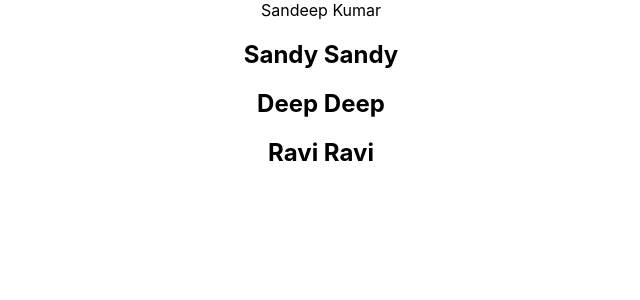
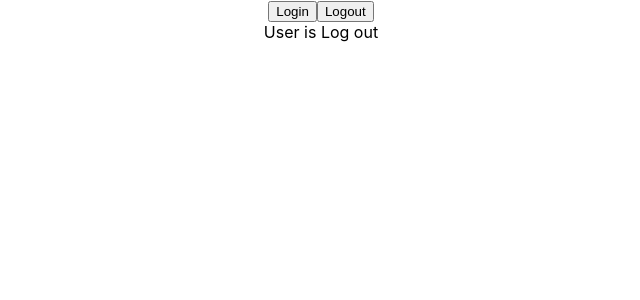
Before and after one commit to SandeepKumar377/ReactJS-TypeScript, a React (Create React App) app: page / in a window 1280 px wide. Shown: the top 300 px of the page, without its empty margins (319-959 px from the left). Built offline with nearby package versions, Linux system fonts and the light colour scheme.

Commit message:
useState_Hook

```diff
--- a/src/App.tsx
+++ b/src/App.tsx
@@ -1,39 +1,43 @@
 import './App.css';
+import { LoggedIn } from './components/state/LoggedIn';
 // import { Container } from './components/Container';
 // import { Button } from './components/Button';
 // import { Input } from './components/Input';
 // import { Greet } from './components/Greet';
 // import { Heading } from './components/Heading';
 // import { Oscar } from './components/Oscar';
-import { Person } from './components/Person';
-import { PersonList } from './components/PersonList';
+// import { Person } from './components/Person';
+// import { PersonList } from './components/PersonList';
 // import { Status } from './components/Status';
 
 function App() {
   // Passing simple props
-  const personName = {
-    fName: "Sandeep",
-    lName: "Kumar"
-  }
+  // const personName = {
+  //   fName: "Sandeep",
+  //   lName: "Kumar"
+  // }
   // Array Props
-  const nameList = [
-    {
-      fName: "Sandy",
-      lName: "Kumar"
-    },
-    {
-      fName: "Deep",
-      lName: "Kumar"
-    },
-    {
-      fName: "Ravi",
-      lName: "Kumar"
-    }
-  ]
+  // const nameList = [
+  //   {
+  //     fName: "Sandy",
+  //     lName: "Kumar"
+  //   },
+  //   {
+  //     fName: "Deep",
+  //     lName: "Kumar"
+  //   },
+  //   {
+  //     fName: "Ravi",
+  //     lName: "Kumar"
+  //   }
+  // ]
   return (
     <div className="App">
-      <Person name={personName} />
-      <PersonList names={nameList} />
+
+      <LoggedIn />
+
+      {/* <Person name={personName} />
+      <PersonList names={nameList} /> */}
 
       {/* Style Props */}
       {/* <Container styles={{border:'1px solid red', padding:'1rem'}}/> */}
--- /dev/null
+++ b/src/components/state/LoggedIn.tsx
@@ -0,0 +1,18 @@
+import { useState } from "react"
+export const LoggedIn = () => {
+    const [isLogedIn, setIsLogedIn] = useState(false)
+    const handleLogin = ()=>{
+        setIsLogedIn(true)
+    }
+    const handleLogout = ()=>{
+        setIsLogedIn(false)
+    }
+
+    return (
+        <div>
+            <button onClick={handleLogin} >Login</button>
+            <button onClick={handleLogout} >Logout</button>
+            <div>User is {isLogedIn?'loged in':'Log out'} </div>
+        </div>
+    )
+}
```
